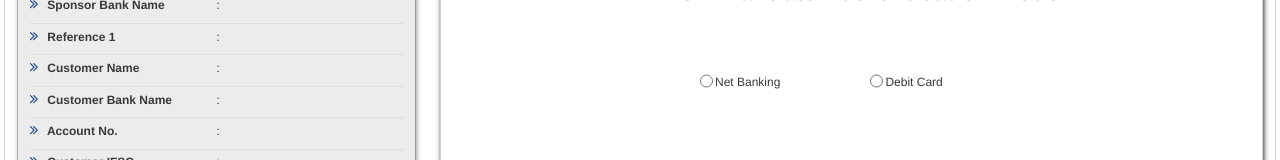
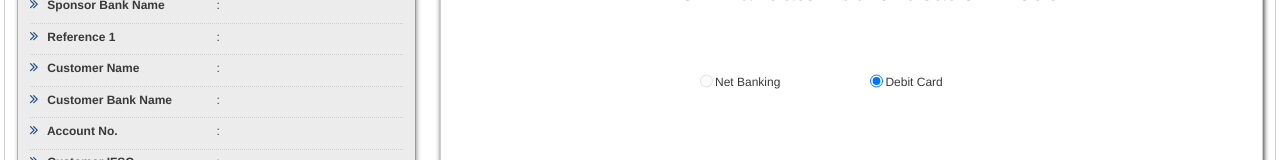
Before and after one commit to Himanshu3101/npci, an Angular app: page / in a window 1280 px wide. Both pictures are taken after a click on the input "Submit". Shown: the part 219-379 px from the top of the page. Built offline with nearby package versions, Linux system fonts and the light colour scheme; no server answers.

Commit message:
added radio button conditions

```diff
--- a/src/app/app.component.html
+++ b/src/app/app.component.html
@@ -291,7 +291,7 @@
 
               <div class="col-md-12 col-sm-12 col-xs-12 text-center consent">
 
-                <!-- <form [formGroup]="bankingSelection" (ngSubmit)="_cardSelected()"> -->
+
 
                 <div class="form-group">
                   <!-- <label class="col-sm-12 col-md-4 col-xs-12 control-label no-padding" for="form-field-1">
@@ -299,11 +299,11 @@
                                   </label> -->
                   <div id="Div13" class="col-sm-12 col-md-8 col-md-offset-3 col-xs-12 no-padding radio">
                     <label id="lblotp" class="lblradiobtnss col-md-4 col-sm-6 col-xs-6 no-padding">
-                      <input type="radio" name="radio" checked="{{checked}}">
+                      <input type="radio" name="radio" value = "N" checked="{{checkednetbanking}}" [disabled]="disablnetbanking">
                       <span>Net Banking</span>
                     </label>
                     <label id="lblfinger" class="lblradiobtnss col-md-4 col-sm-6 col-xs-6 no-padding">
-                      <input type="radio" name="radio">
+                      <input type="radio" name="radio" value = "D" checked="{{checkeddebit}}" [disabled]="disabldebit">
                       <span>Debit Card</span>
                     </label>
 
@@ -311,10 +311,10 @@
 
                 </div>
 
-                <!-- </form> -->
+
               </div>
               <div class="col-md-12 col-sm-12 col-xs-12 text-center modebtn">
-                <p> <input type="submit" (click)="parmeterNPCIsend()" value="Submit" id="btnAgree" class="btn btn-primary "></p>
+                <p> <input type="submit" value="Submit" id="btnAgree" class="btn btn-primary "></p>
               </div>
             </div>
 
--- a/src/app/app.component.ts
+++ b/src/app/app.component.ts
@@ -2,6 +2,7 @@ import { Component, OnInit } from '@angular/core';
 import { MandateDetailsService } from './MandateDetailsService.service';
 import { mandateDetails } from './mandateDetails';
 import { mandatebody } from './mandatebody';
+import {FormControl, FormGroup, FormBuilder} from '@angular/forms';
 import { stringify } from 'querystring';
 @Component({
   selector: 'app-root',
@@ -9,9 +10,13 @@ import { stringify } from 'querystring';
   styleUrls: ['./app.component.css']
 })
 export class AppComponent implements OnInit {
+
   public show: boolean = true;
   public hide: boolean = false;
-  public checked = "";
+  public checkeddebit = "";
+  public checkednetbanking = "";
+  public disabldebit: boolean = false;
+  public disablnetbanking: boolean = false;
 
   constructor(private _MandateDetailsService: MandateDetailsService) {
   }
@@ -56,6 +61,10 @@ export class AppComponent implements OnInit {
     oMandate.MandateId = '1';
     oMandate.QueryType = "XMLMandate";
 
+    this.debitCard = "1";
+    this.netBanking = "0";
+    this.selectionSet();
+
     this._MandateDetailsService.post(oMandate)
       .subscribe(
         data => {
@@ -74,7 +83,8 @@ export class AppComponent implements OnInit {
           this.amtRupees = this.objMandate[0].amountRupees;
           this.phoneNumber = this.objMandate[0].phoneNumber;
           this.netBanking = this.objMandate[0].netBanking;
-          this.debitCard = this.objMandate[0].debitCard;
+          this.debitCard = "1";
+          //this.debitCard = this.objMandate[0].debitCard;
           // console.log('objmandate',this.objMandate);
           this.selectionSet();
         }
@@ -86,25 +96,38 @@ export class AppComponent implements OnInit {
 
   selectionSet() {
     if (this.debitCard == "1" && this.netBanking == "1") {
-      this.checked = "checked";
+      this.checkeddebit = "";
+      this.checkednetbanking = "";
+      this.disabldebit = false;
+      this.disablnetbanking = false;
+      console.log(this.disabldebit);
+      //alert("1");
     } else if (this.netBanking == "1") {
-      this.checked = "!checked";
+      this.checkednetbanking = "checked";
+      this.disabldebit = true;
+      //alert("2");
     } else if (this.debitCard == "1") {
-      this.checked = "checked";
+      this.checkeddebit = "checked";
+      this.disablnetbanking = true;
+      //alert("3");
+    } else {
+      this.disabldebit = false;
+      this.disablnetbanking = false;
+      //alert("4");
     }
   }
 
 
-  parmeterNPCIsend() {
-    if (this.debitCard == "1" && this.netBanking == "1") {
-      this.checked = "checked";
-    } else if (this.netBanking == "1") {
-      this.checked = "!checked";
-    } else if (this.debitCard == "1") {
-      this.checked = "checked";
-    }
-    alert("aa");
-  }
+  // parmeterNPCIsend() {
+  //   if (this.debitCard == "1" && this.netBanking == "1") {
+  //     this.checked = "checked";
+  //   } else if (this.netBanking == "1") {
+  //     this.checked = "!checked";
+  //   } else if (this.debitCard == "1") {
+  //     this.checked = "checked";
+  //   }
+  //   alert("aa");
+  // }
 
   showHide() {
     this.show = false;
--- a/src/app/app.module.ts
+++ b/src/app/app.module.ts
@@ -4,7 +4,7 @@ import { HttpClientModule } from  '@angular/common/http';
 import { AppRoutingModule } from './app-routing.module';
 import { AppComponent } from './app.component';
 import {MandateDetailsService} from './MandateDetailsService.service';
-// import { ReactiveFormsModule } from '@angular/forms';
+import { ReactiveFormsModule } from '@angular/forms';
 
 @NgModule({
   declarations: [
@@ -14,7 +14,7 @@ import {MandateDetailsService} from './MandateDetailsService.service';
     BrowserModule,
     AppRoutingModule,
     HttpClientModule,
-    // ReactiveFormsModule
+    ReactiveFormsModule
   ],
   providers: [MandateDetailsService],
   bootstrap: [AppComponent]
```
